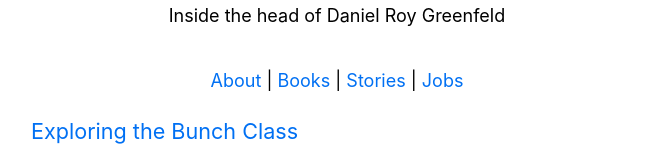
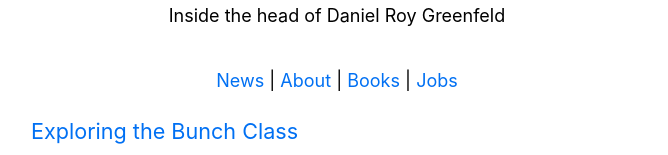
Before and after one commit to mehtaharsh16/daniel.feldroy.com, a Next.js app: page / in a window 1280 px wide. Shown: the part 304-459 px from the top of the page, without its empty margins (303-971 px from the left). Built offline with nearby package versions, Linux system fonts and the light colour scheme.

Commit message:
Add news page for tracking what I'm doing

```diff
--- a/components/layout.js
+++ b/components/layout.js
@@ -38,14 +38,14 @@ export default function Layout({ children, home }) {
             <h1 className={utilStyles.heading2Xl}>{name}</h1>
             <p>Inside the head of Daniel Roy Greenfeld<br /></p>
             <p>
+            <Link href="/news">
+                <a>News</a>
+              </Link>{' '}|{' '}
               <Link href="/about">
                 <a>About</a>
               </Link>{' '}|{' '}
               <Link href="/books">
                 <a>Books</a>
-              </Link>{' '}|{' '}
-              <Link href="/stories">
-                <a>Stories</a>
               </Link>{' '}|{' '}
               <Link href="/jobs">
                 <a>Jobs</a>
@@ -72,14 +72,14 @@ export default function Layout({ children, home }) {
               </Link>
             </h2>
             <p>
+            <Link href="/news">
+                <a>News</a>
+              </Link>{' '}|{' '}
               <Link href="/about">
                 <a>About</a>
               </Link>{' '}|{' '}
               <Link href="/books">
                 <a>Books</a>
-              </Link>{' '}|{' '}
-              <Link href="/stories">
-                <a>Stories</a>
               </Link>{' '}|{' '}
               <Link href="/jobs">
                 <a>Jobs</a>
```
